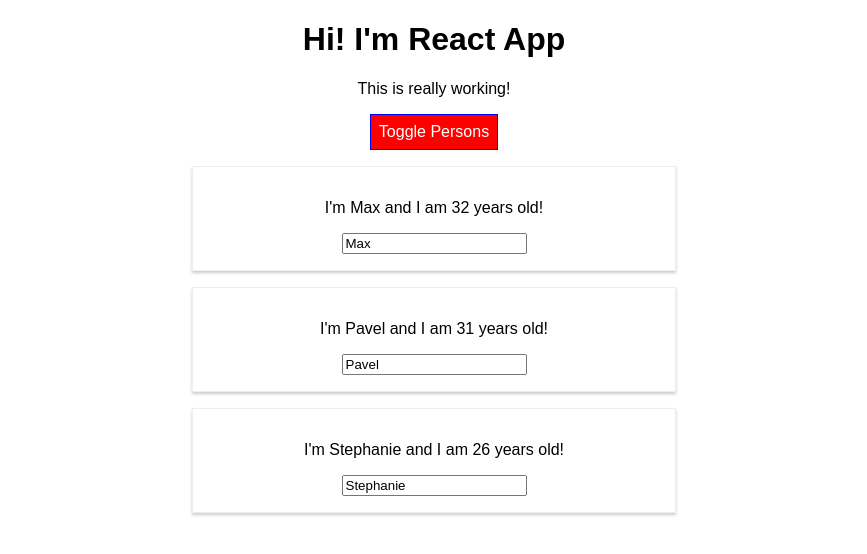
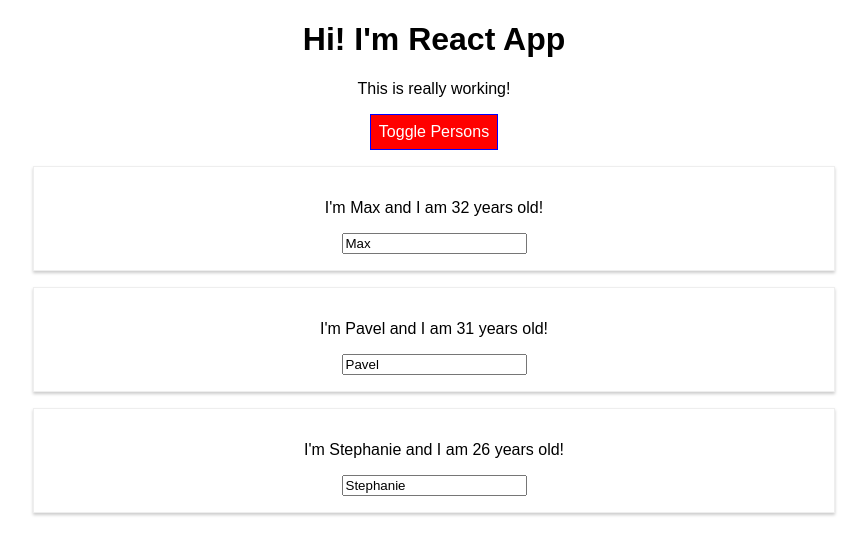
Before and after one commit to AfkZa4aem/react16, a React (Create React App) app in the folder react-complete-guide/: page / in a window 1280 px wide. Both pictures are taken after a click on the button "Toggle Persons". Shown: the top 554 px of the page, without its empty margins (206-1073 px from the left). Built offline with nearby package versions, Linux system fonts and the light colour scheme.

Commit message:
pre-eject commit

```diff
--- a/react-complete-guide/src/App.js
+++ b/react-complete-guide/src/App.js
@@ -1,7 +1,6 @@
 import React, { Component } from 'react';
 import './App.css';
 import Person from './Person/Person';
-import Radium, { StyleRoot } from 'radium';
 
 class App extends Component {
   state = {
@@ -63,11 +62,6 @@ class App extends Component {
       border: '1px solid blue',
       padding: '8px',
       cursor: 'pointer',
-      // add pseudo selector using Radium
-      ':hover': {
-          background: 'lightgreen',
-          color: 'black'
-      }
     };
 
     let persons = null;
@@ -89,11 +83,6 @@ class App extends Component {
       );
       // when person list is visible, apply red background
       style.background = 'red';
-      // add pseudo selector using Radium syntax
-      style[':hover'] = {
-        background: 'salmon',
-        color: 'black'
-    }
     }
 
     const classes = [];
@@ -107,8 +96,6 @@ class App extends Component {
     }
 
     return (
-      // wrap our app to styleRoot because of Radium and @media
-      <StyleRoot>
       <div className="App">
         <h1>Hi! I'm React App</h1>
         {/* use .join here to get string */}
@@ -118,11 +105,10 @@ class App extends Component {
           onClick={this.togglePersonsHandler}>Toggle Persons</button>
         {persons}
       </div>
-      </StyleRoot>
     );
   }
 }
 
 // using radium as heigher order component
 // injecting some extra functionality
-export default Radium(App);
+export default App;
--- a/react-complete-guide/src/Person/Person.js
+++ b/react-complete-guide/src/Person/Person.js
@@ -1,15 +1,9 @@
 import React from 'react';
-import Radium from 'radium';
 import './Person.css';
 
 const person = ( props ) => {
-  const style = {
-    '@media (min-width: 500px)': {
-      width: '450px'
-    }
-  };
   return (
-    <div className="Person" style={style}>
+    <div className="Person">
       {/* Using props */}
       <p onClick={props.click}>I'm {props.name} and I am {props.age} years old!</p>
       {/* get access to something between oppening and closing tags */}
@@ -19,4 +13,4 @@ const person = ( props ) => {
     )
 };
 
-export default Radium(person);
+export default person;
```
Lines whose indentation alone changed are shown as unchanged.
